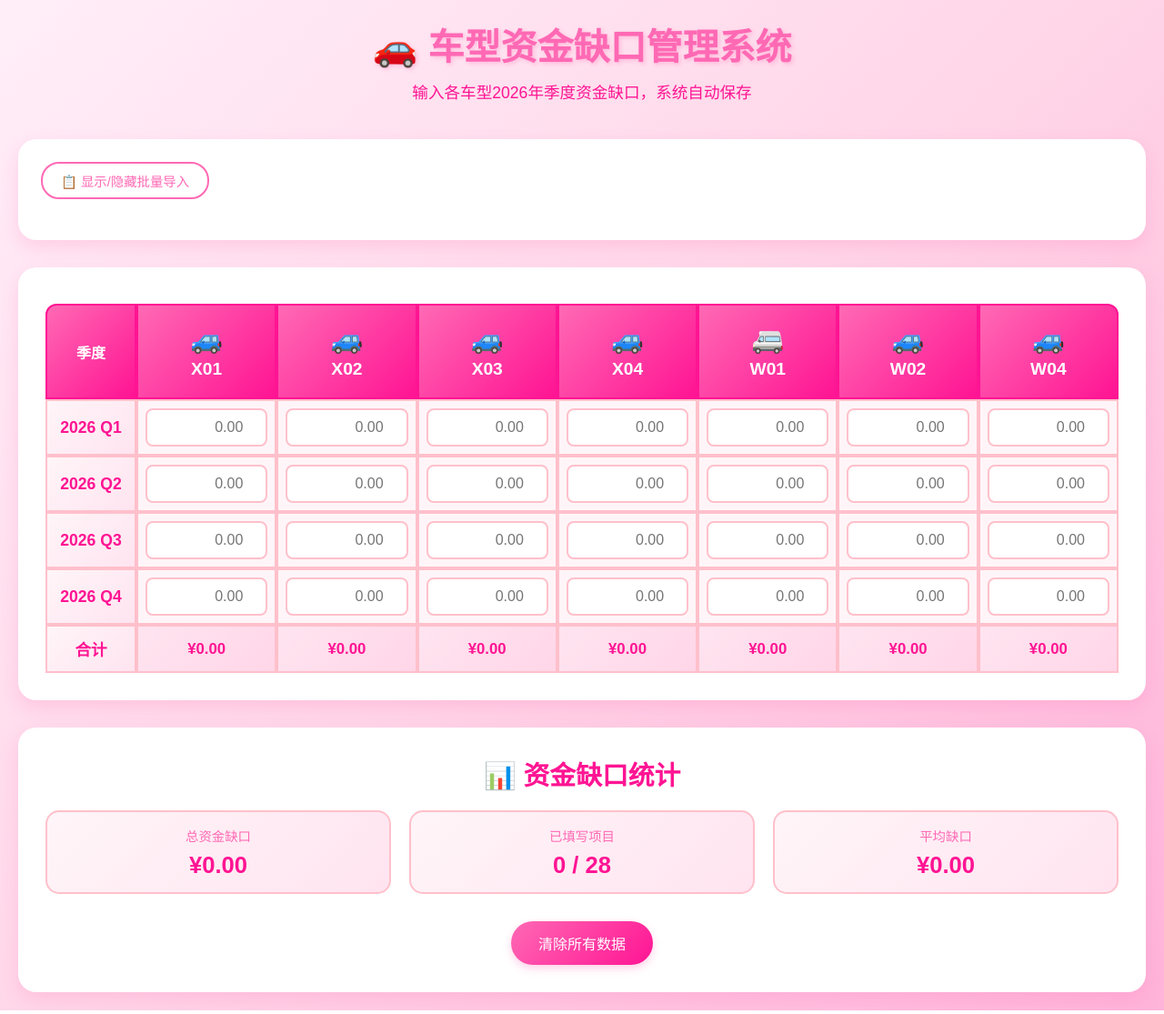
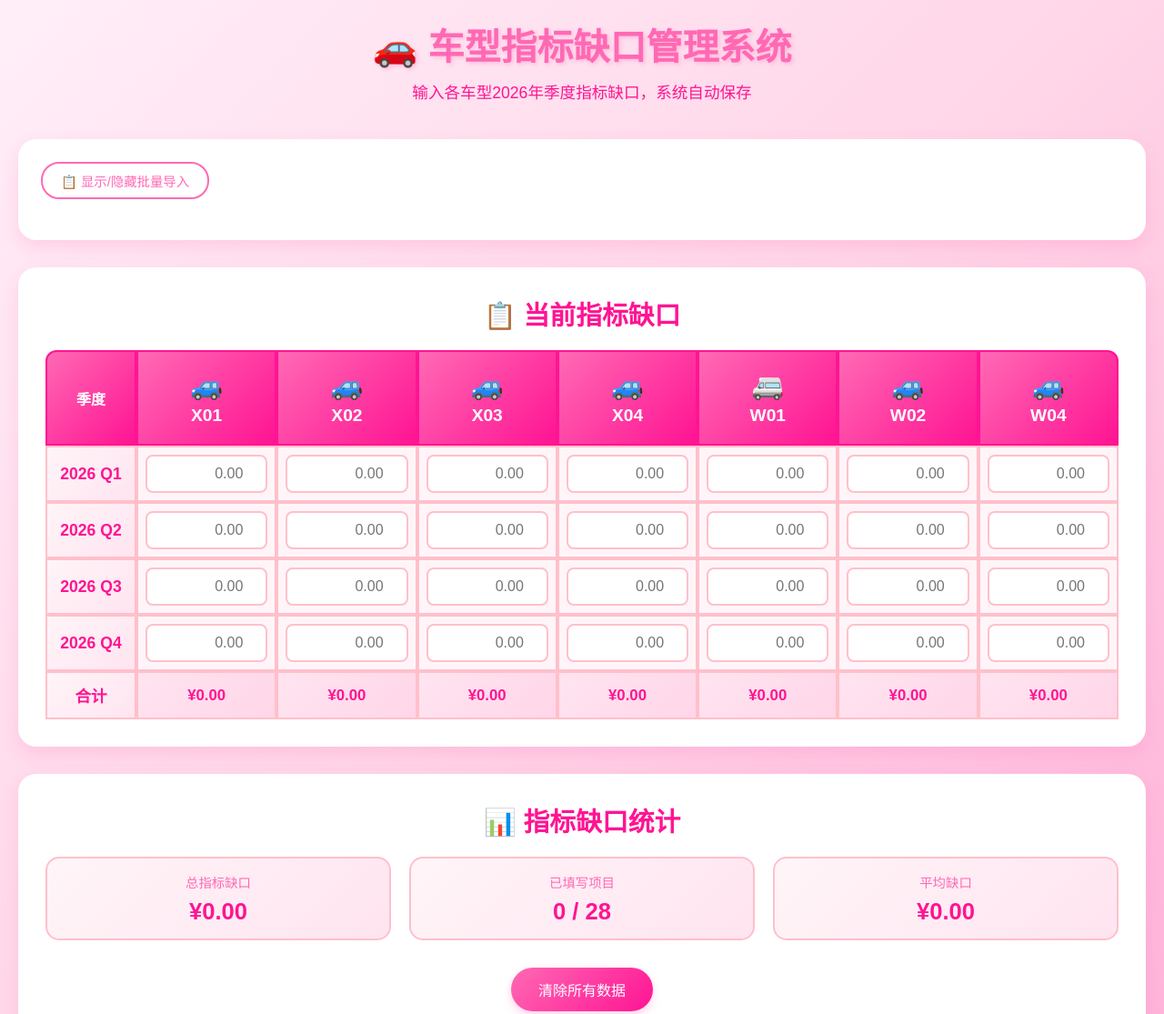
Before and after one commit to siyuezhong96-glitch/zhongtong, a plain HTML site: page index.html in a window 1280 px wide. Shown: the top 1115 px of the page at 91% size. Drawn offline with Linux system fonts and the light colour scheme.

Commit message:
将资金缺口改为指标缺口，为数据表格添加标题"当前指标缺口"

```diff
--- a/index.html
+++ b/index.html
@@ -3,7 +3,7 @@
 <head>
     <meta charset="UTF-8">
     <meta name="viewport" content="width=device-width, initial-scale=1.0">
-    <title>车型资金缺口管理</title>
+    <title>车型指标缺口管理</title>
     <style>
         * {
             margin: 0;
@@ -158,6 +158,14 @@
             box-shadow: 0 8px 20px rgba(255, 105, 180, 0.2);
             animation: fadeInUp 0.6s ease-out;
             overflow-x: auto;
+        }
+
+        .section-title {
+            font-size: 1.8em;
+            color: #ff1493;
+            margin-bottom: 20px;
+            text-align: center;
+            font-weight: 600;
         }
 
         .data-table {
@@ -351,8 +359,8 @@
 <body>
     <div class="container">
         <header>
-            <h1>🚗 车型资金缺口管理系统</h1>
-            <p class="subtitle">输入各车型2026年季度资金缺口，系统自动保存</p>
+            <h1>🚗 车型指标缺口管理系统</h1>
+            <p class="subtitle">输入各车型2026年季度指标缺口，系统自动保存</p>
         </header>
 
         <!-- 批量导入区域 -->
@@ -384,16 +392,17 @@ X03	1200000	2200000	3200000	4200000</div>
 
         <!-- 数据表格 -->
         <div class="table-section">
+            <h2 class="section-title">📋 当前指标缺口</h2>
             <table class="data-table" id="dataTable">
                 <!-- 动态生成表格 -->
             </table>
         </div>
 
         <div class="summary-section">
-            <h2 class="summary-title">📊 资金缺口统计</h2>
+            <h2 class="summary-title">📊 指标缺口统计</h2>
             <div class="summary-content">
                 <div class="summary-item">
-                    <div class="summary-label">总资金缺口</div>
+                    <div class="summary-label">总指标缺口</div>
                     <div class="summary-value" id="totalGap">¥0.00</div>
                 </div>
                 <div class="summary-item">
```
